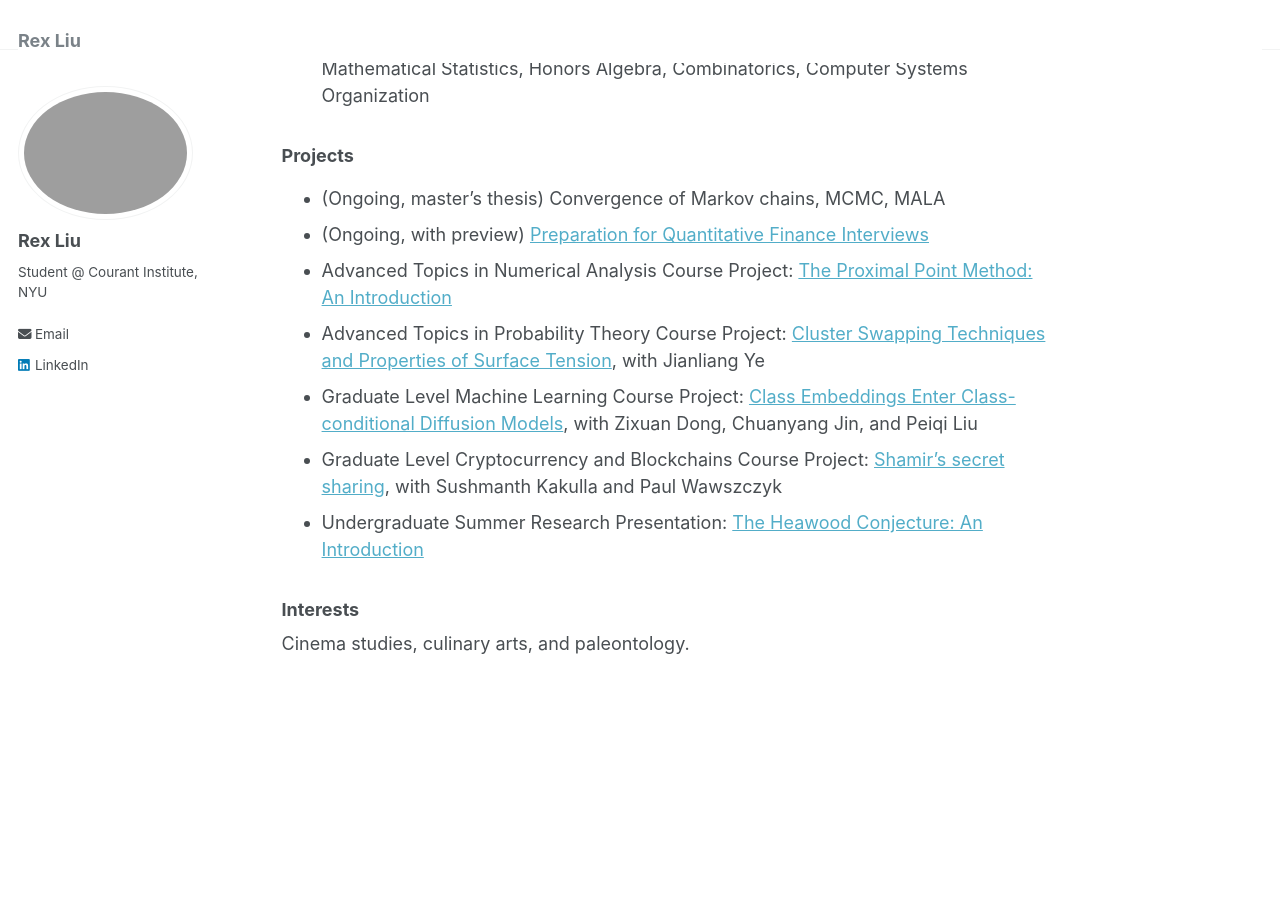
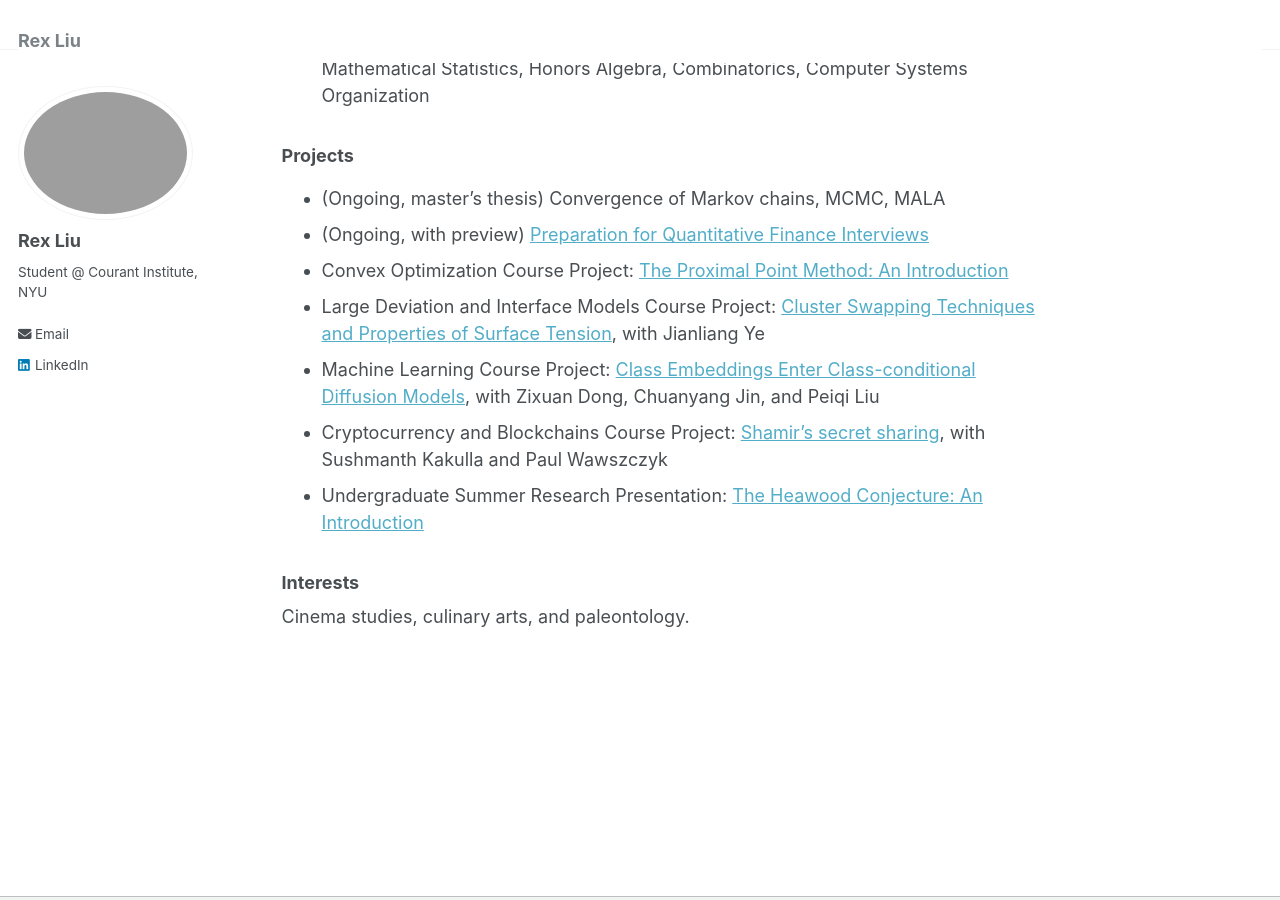
Before and after one commit to RexLiu9/rexliu9.github.io, a Jekyll site: the page built from _pages/about.md, in a window 1280 px wide and 900 px high, scrolled down 665 px. Built offline with Jekyll 4.4.1, drawn with Linux system fonts in a browser that asks for light colours.

Commit message:
Update about.md

```diff
--- a/_pages/about.md
+++ b/_pages/about.md
@@ -20,10 +20,10 @@ I'm working on my Master's thesis advised by [Prof. Jonathan Goodman](https://ma
 ### Projects
 + (Ongoing, master's thesis) Convergence of Markov chains, MCMC, MALA
 + (Ongoing, with preview) [Preparation for Quantitative Finance Interviews](https://rexliu9.github.io/files/Quant_Interview_Prep_prev.pdf)
-+ Advanced Topics in Numerical Analysis Course Project: [The Proximal Point Method: An Introduction](https://rexliu9.github.io/files/Cvx_Proximal_Point_methods.pdf)
-+ Advanced Topics in Probability Theory Course Project: [Cluster Swapping Techniques and Properties of Surface Tension](https://rexliu9.github.io/files/Properties_of_Surface_Tension.pdf), with Jianliang Ye
-+ Graduate Level Machine Learning Course Project: [Class Embeddings Enter Class-conditional Diffusion Models](https://rexliu9.github.io/files/ceec_diffusion.pdf), with Zixuan Dong, Chuanyang Jin, and Peiqi Liu
-+ Graduate Level Cryptocurrency and Blockchains Course Project: [Shamir’s secret sharing](https://rexliu9.github.io/files/Shamir’s_secret_sharing.pdf), with Sushmanth Kakulla and Paul Wawszczyk
++ Convex Optimization Course Project: [The Proximal Point Method: An Introduction](https://rexliu9.github.io/files/Cvx_Proximal_Point_methods.pdf)
++ Large Deviation and Interface Models Course Project: [Cluster Swapping Techniques and Properties of Surface Tension](https://rexliu9.github.io/files/Properties_of_Surface_Tension.pdf), with Jianliang Ye
++ Machine Learning Course Project: [Class Embeddings Enter Class-conditional Diffusion Models](https://rexliu9.github.io/files/ceec_diffusion.pdf), with Zixuan Dong, Chuanyang Jin, and Peiqi Liu
++ Cryptocurrency and Blockchains Course Project: [Shamir’s secret sharing](https://rexliu9.github.io/files/Shamir’s_secret_sharing.pdf), with Sushmanth Kakulla and Paul Wawszczyk
 + Undergraduate Summer Research Presentation: [The Heawood Conjecture: An Introduction](https://rexliu9.github.io/files/sure_slides.pdf)
 
 ### Interests
```
